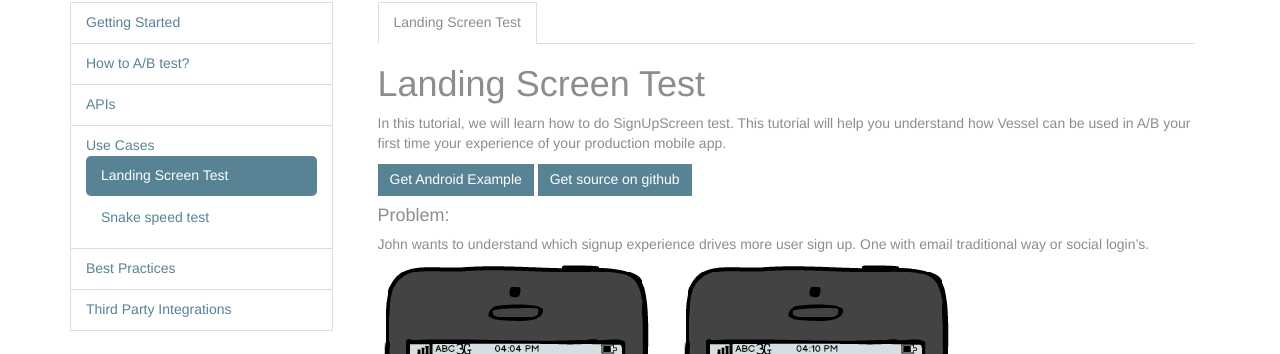
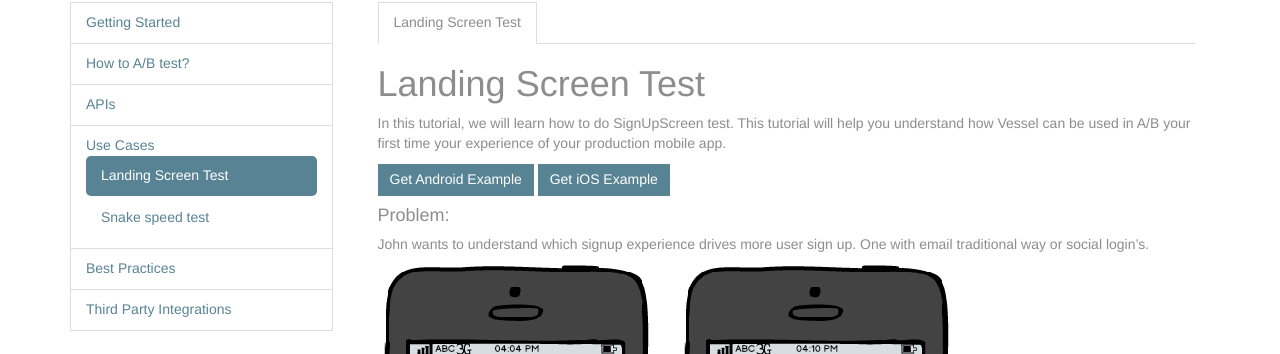
Before and after one commit to vesselio/resources, a Jekyll site: the page built from _posts/2013-09-22-landing-screen-test.html, in a window 1280 px wide and 900 px high. Shown: the part 75-429 px from the top of the window. Built offline with Jekyll 4.4.1, drawn with Linux system fonts in a browser that asks for light colours.

Commit message:
fixed typo

```diff
--- a/_posts/2013-09-22-landing-screen-test.html
+++ b/_posts/2013-09-22-landing-screen-test.html
@@ -15,7 +15,7 @@ categories: use_cases
         <p>In this tutorial, we will learn how to do SignUpScreen test. This tutorial will help you understand how Vessel can be used in A/B your first time your experience of your production mobile app.</p>
 
         <a href="https://github.com/vesselio/Android-LandingAB" class="btn btn-primary">Get Android Example</a>
-          <a href="https://github.com/vesselio/iOS-LandingAB" class="btn btn-primary">Get source on github</a>
+          <a href="https://github.com/vesselio/iOS-LandingAB" class="btn btn-primary">Get iOS Example</a>
         <h4>Problem:</h4>
         <p>John wants to understand which signup experience drives more user sign up. One with email traditional way or social login’s.</p>
         <p><img src='{{ site.baseurl }}img/landing_screen/image01.png' /></p>
```
